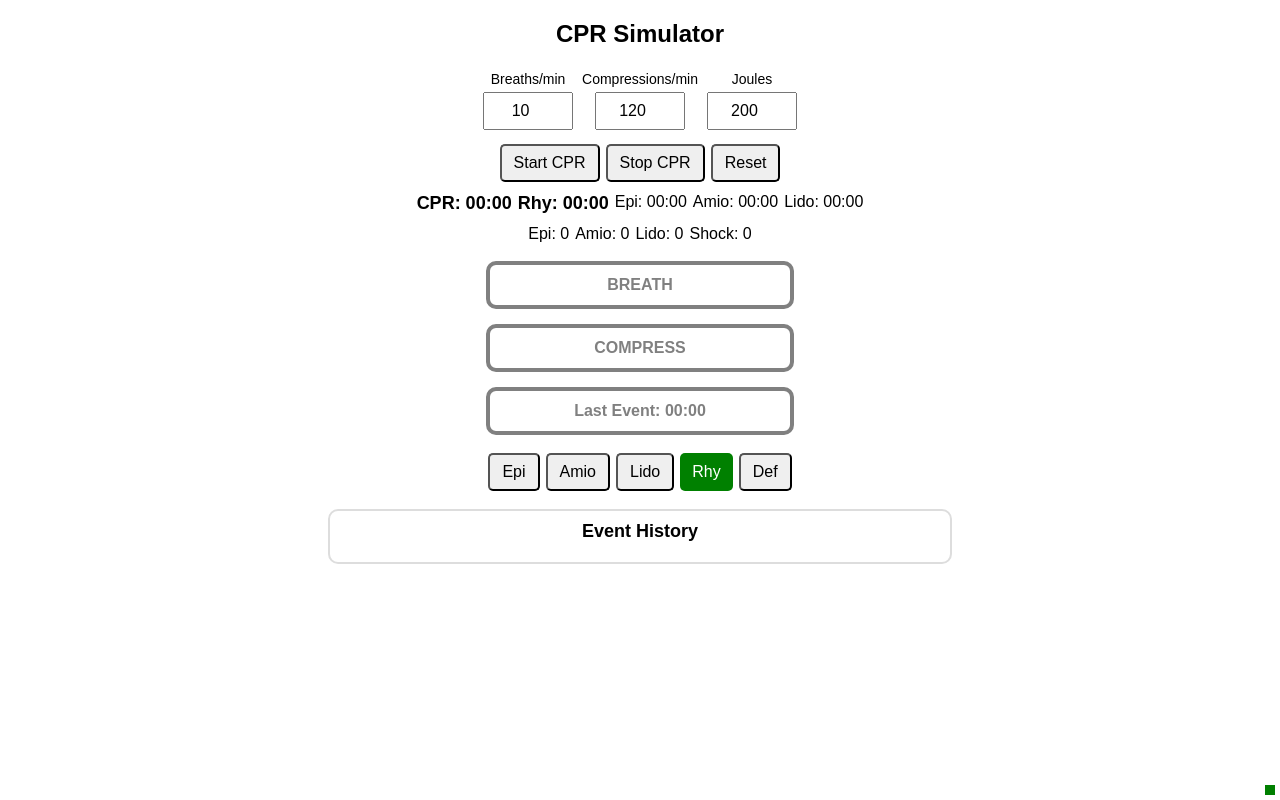
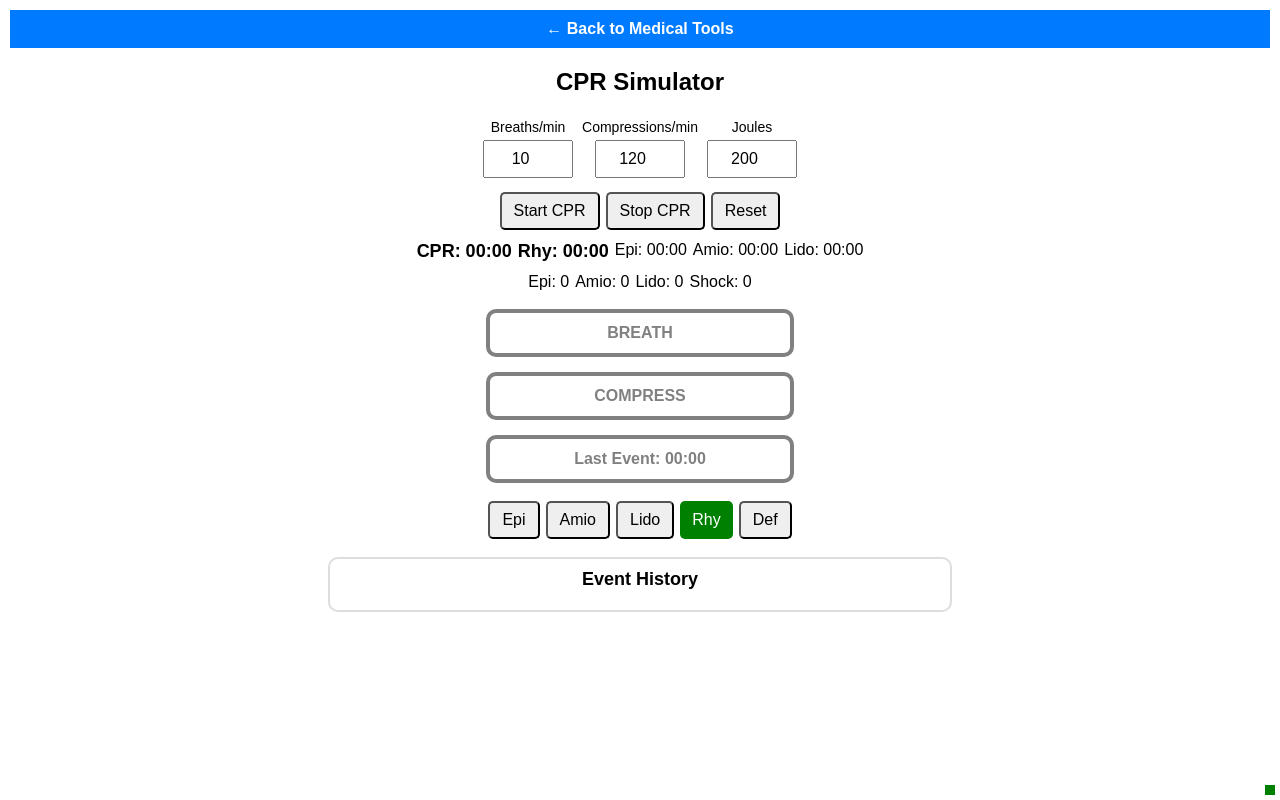
Before and after one commit to zakivx/Codes, a plain HTML site: page cprSimulator.html in a window 1280 px wide. Drawn offline with Linux system fonts and the light colour scheme.

Commit message:
Update cprSimulator.html

```diff
--- a/cprSimulator.html
+++ b/cprSimulator.html
@@ -75,7 +75,12 @@ button { font-size: 16px; padding: 8px 12px; margin: 3px; border-radius: 5px; }
 </style>
 </head>
 <body>
-
+<header style="background:#007bff; color:#fff; padding:10px; text-align:center;">
+  <a href="https://zakivx.github.io/Codes/medicalTools.html"
+     style="color:#fff; text-decoration:none; font-weight:bold;">
+    ← Back to Medical Tools
+  </a>
+</header>
 <h2>CPR Simulator</h2>
 
 <!-- Keep alive tiny animation -->
```
